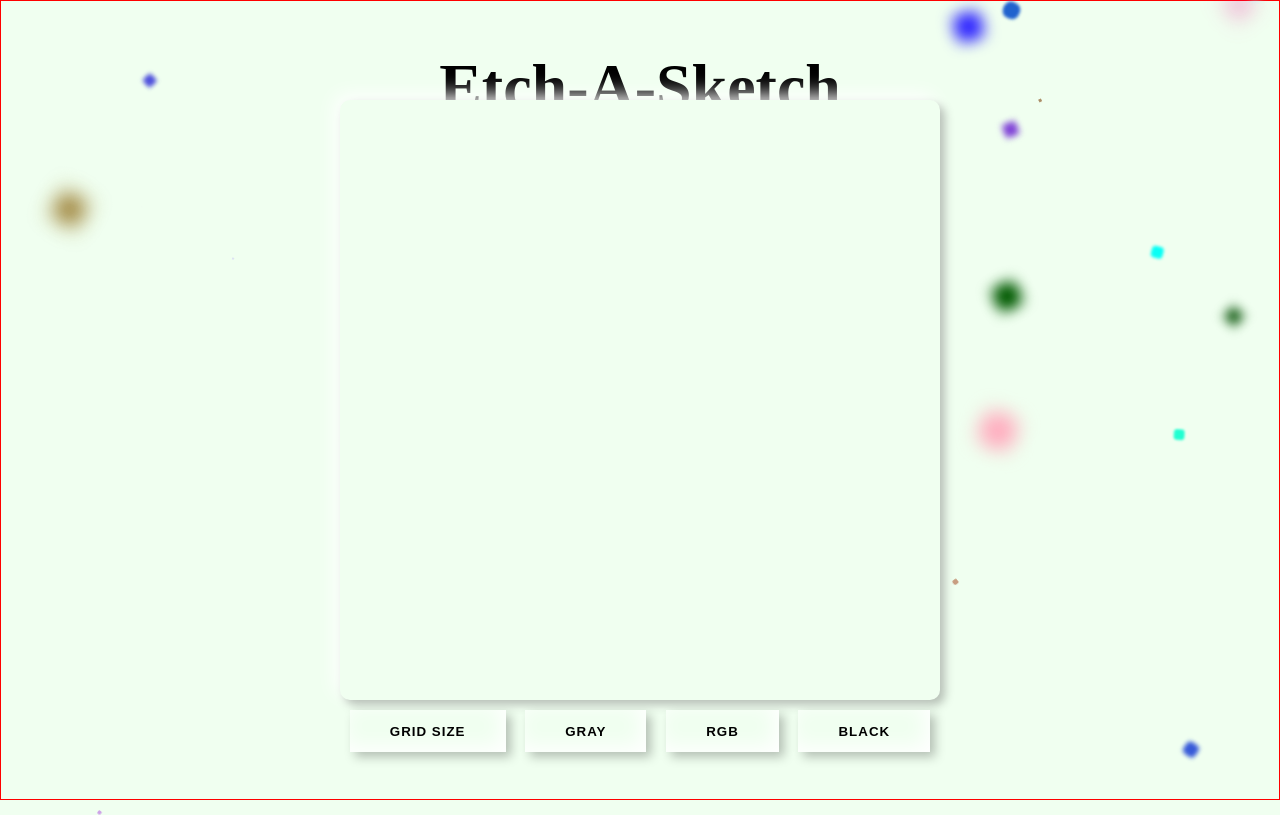
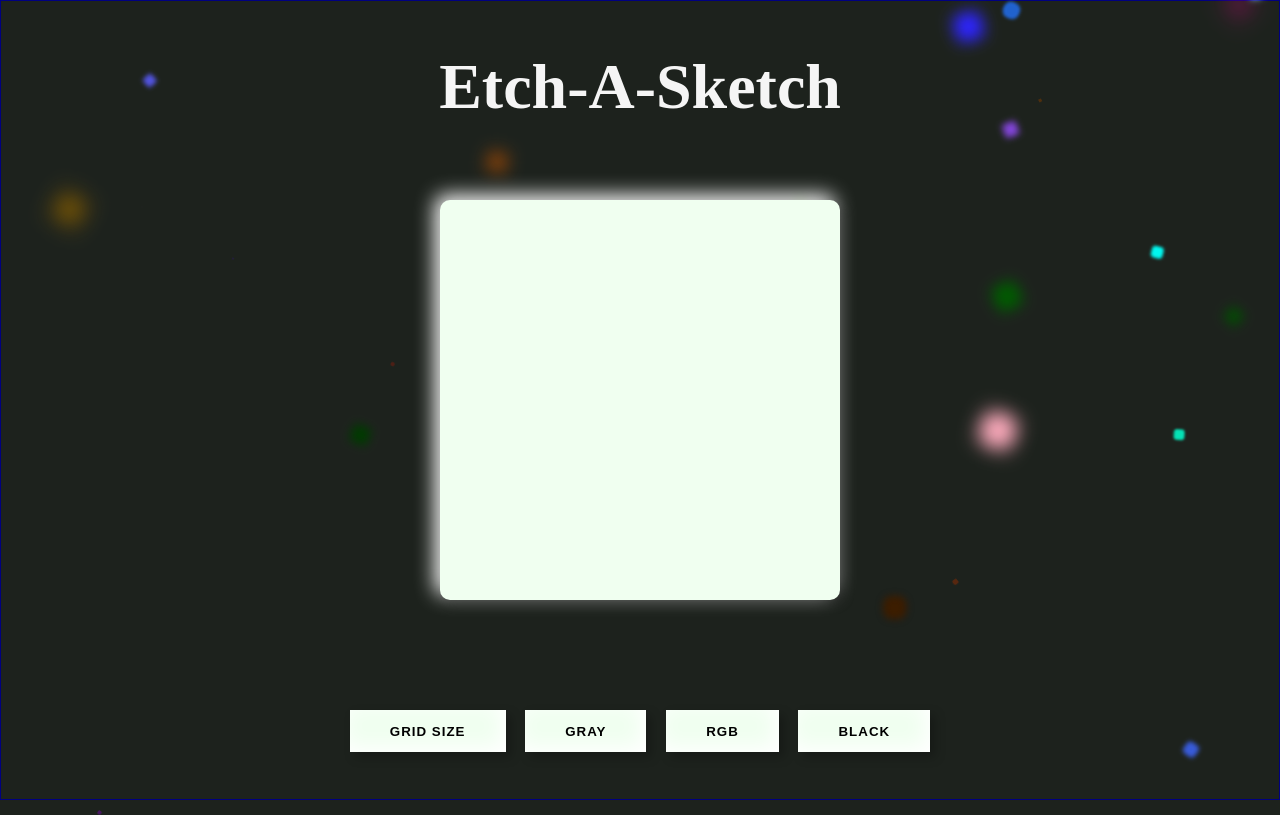
Before and after one commit to alexeerma/etch-sketch, a plain HTML site: page index.html in a window 1280 px wide. Drawn offline with Linux system fonts and the light colour scheme.

Commit message:
Last changes

```diff
--- a/styles.css
+++ b/styles.css
@@ -6,9 +6,10 @@
 
 body {
     /* background: #000; */
-    background: rgb(240,255,240);
+    background: rgb(29, 34, 29);
     overflow: hidden;
 }
+
 
 .section {
     display: flex;
@@ -17,7 +18,7 @@ body {
     flex-direction: column;
     width: 100%;
     height: 100vh;
-    border: 1px solid red;
+    border: 1px solid navy;
 }
 
 .section h1 {
@@ -27,6 +28,7 @@ body {
     left: 50%;
     transform:translate(-50%) ;
     font-size: 4em;
+    color: whitesmoke;
 }
 
 span {
@@ -61,8 +63,8 @@ span {
 }
 
 .container{
-    width: 600px;
-    height: 600px;
+    width: 400px;
+    height: 400px;
     display: grid;
     z-index: 100;
     box-shadow:
```
